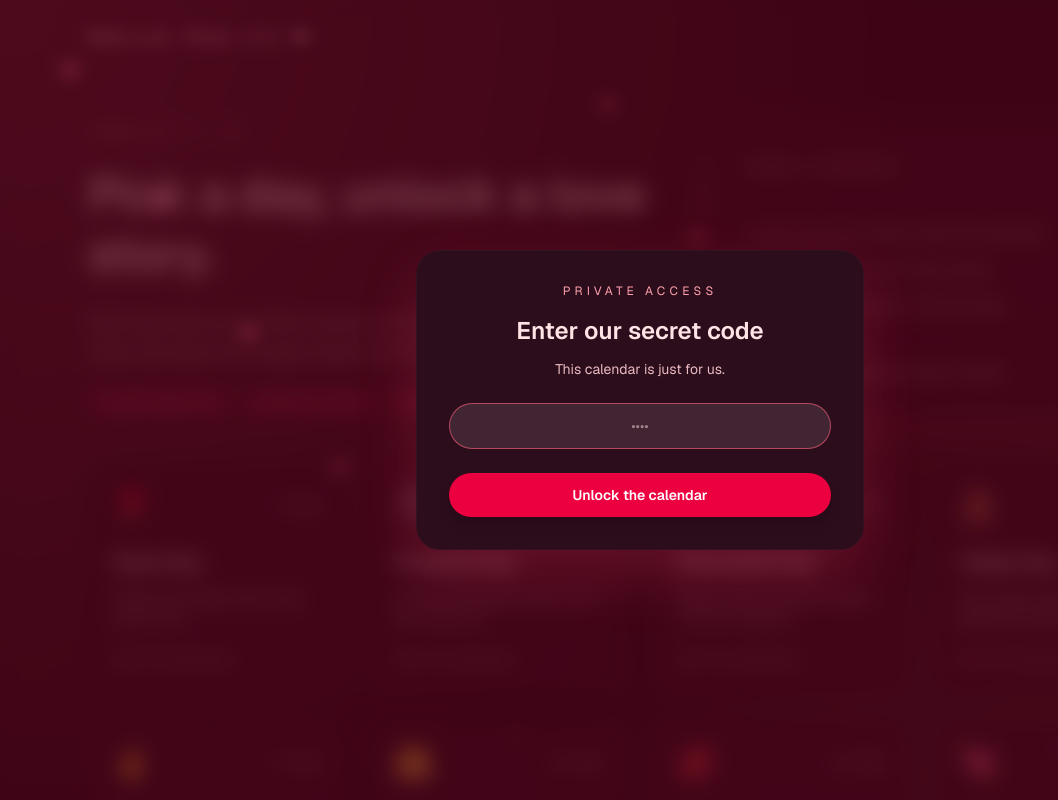
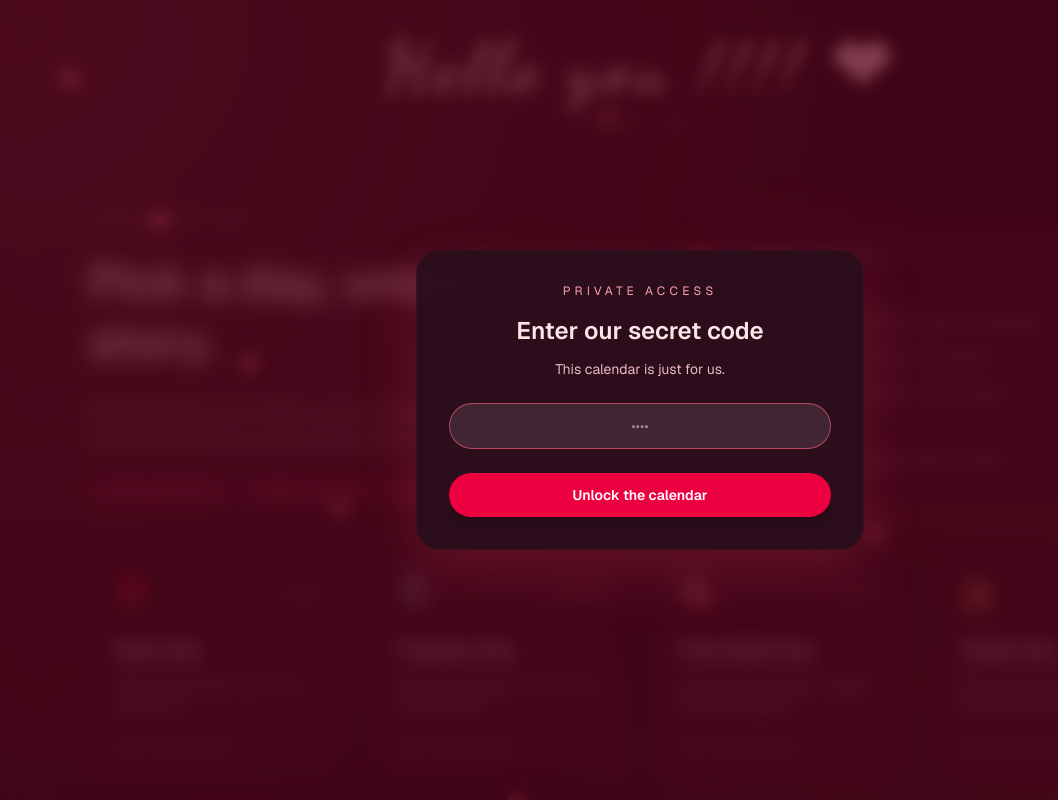
Before and after one commit to prashant4471/VP2026, a Next.js app: page / in a window 1280 px wide. Shown: the top 800 px of the page, without its empty margins (0-1058 px from the left). Built offline with nearby package versions, Linux system fonts and the light colour scheme.

Commit message:
Add romantic font styling and update header layout for Valentine's Day theme

```diff
--- a/src/app/globals.css
+++ b/src/app/globals.css
@@ -43,6 +43,10 @@ body {
     var(--background);
   color: var(--foreground);
   font-family: var(--font-geist-sans), "Helvetica Neue", sans-serif;
+}
+
+.font-romantic {
+  font-family: var(--font-dancing-script), "Times New Roman", cursive;
 }
 
 .romantic-glow {
--- a/src/app/layout.tsx
+++ b/src/app/layout.tsx
@@ -1,5 +1,5 @@
 import type { Metadata } from "next";
-import { Geist, Geist_Mono } from "next/font/google";
+import { Geist, Geist_Mono, Dancing_Script } from "next/font/google";
 import "./globals.css";
 
 const geistSans = Geist({
@@ -9,6 +9,12 @@ const geistSans = Geist({
 
 const geistMono = Geist_Mono({
   variable: "--font-geist-mono",
+  subsets: ["latin"],
+});
+
+const dancingScript = Dancing_Script({
+  variable: "--font-dancing-script",
+  weight: "700",
   subsets: ["latin"],
 });
 
@@ -25,7 +31,7 @@ export default function RootLayout({
   return (
     <html lang="en">
       <body
-        className={`${geistSans.variable} ${geistMono.variable} antialiased`}
+        className={`${geistSans.variable} ${geistMono.variable} ${dancingScript.variable} antialiased`}
       >
         {children}
       </body>
--- a/src/app/page.tsx
+++ b/src/app/page.tsx
@@ -314,12 +314,14 @@ export default function Home() {
       </div>
 
       <header className="relative z-10">
-        <nav className="mx-auto flex w-full max-w-6xl items-center justify-between px-6 py-6 text-sm font-medium uppercase tracking-[0.2em] text-rose-300">
-          <span className="text-lg font-semibold tracking-[0.3em] text-rose-200">
-            HELLO YOU !!!! ❤
+        <div className="mx-auto flex w-full max-w-6xl flex-col items-center px-6 py-8 text-center">
+          <span className="font-romantic text-5xl font-semibold tracking-[0.08em] text-rose-200 sm:text-6xl lg:text-7xl">
+            Hello you !!!! ❤
           </span>
-          <span className="text-xs text-rose-200/80">Feb 7 - 14</span>
-        </nav>
+          <span className="mt-3 text-xs uppercase tracking-[0.3em] text-rose-300">
+            Feb 7 - 14
+          </span>
+        </div>
       </header>
 
       <main className={`relative z-10 ${appUnlocked ? "" : "blur-sm"}`}>
```
